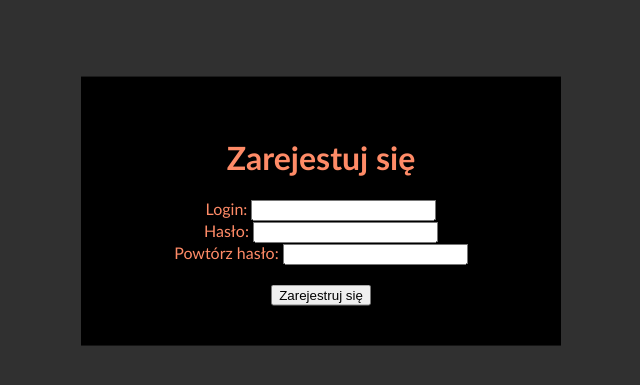
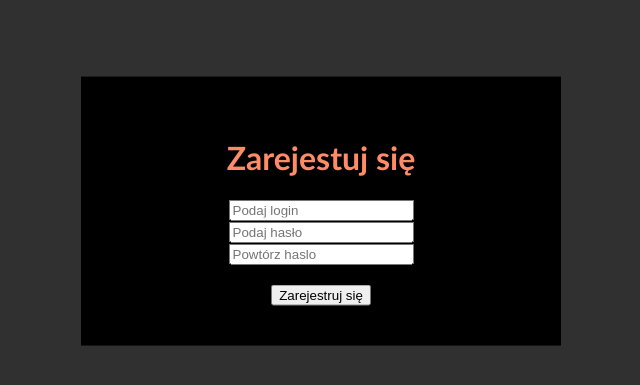
Before and after one commit to woodman0/floydSerials, a PHP site: page /rejestracja.php in a window 1280 px wide. Shown: the part 189-574 px from the top of the page, without its empty margins (319-959 px from the left). Run offline with PHP 8.4, Linux system fonts and the light colour scheme.

Commit message:
bhufebhuie

```diff
--- a/rejestracja.php
+++ b/rejestracja.php
@@ -67,7 +67,7 @@
 
 <from method="POST" class="rej_box">
     <h1>Zarejestuj się</h1>
-    Login: <input type="text" name="login" /><br />
+    <input type="text" name="login" placeholder="Podaj login"/><br />
     <?php
         if(isset($_SESSION['blad_login']))
         {
@@ -77,7 +77,7 @@
     ?>
 
 
-    Hasło: <input type="text" name="haslo1" /><br />
+     <input type="text" name="haslo1"  placeholder="Podaj hasło"/><br />
     <?php
 
         if(isset($_SESSION['blad_haslo']))
@@ -86,7 +86,7 @@
             unset($_SESSION['blad_haslo']);
         }
     ?>
-    Powtórz hasło: <input type="text" name="haslo2" /><br />
+    <input type="text" name="haslo2" placeholder="Powtórz haslo"/><br />
     <br />
     <input type="submit" value="Zarejestruj się" />
 
```
